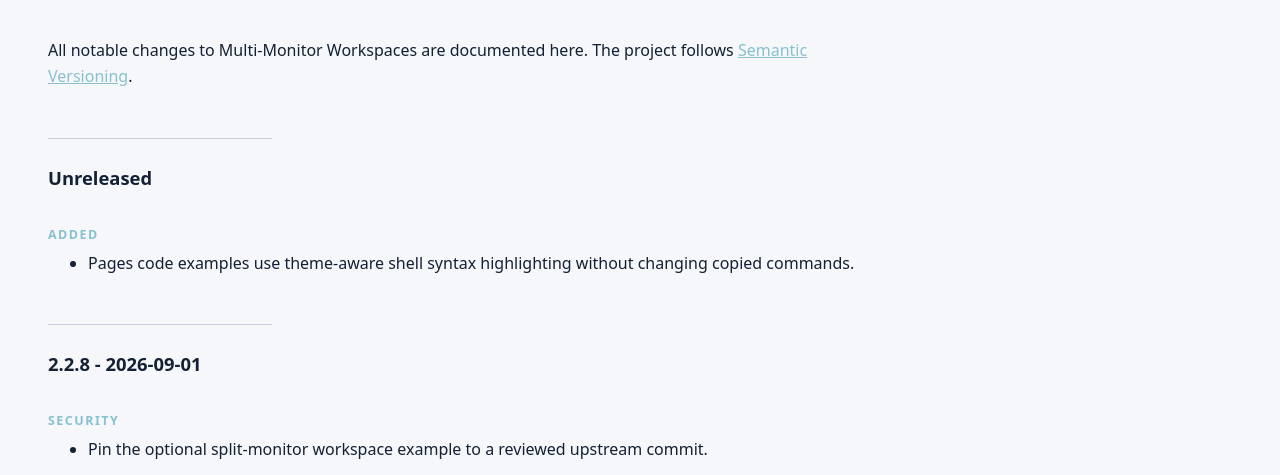
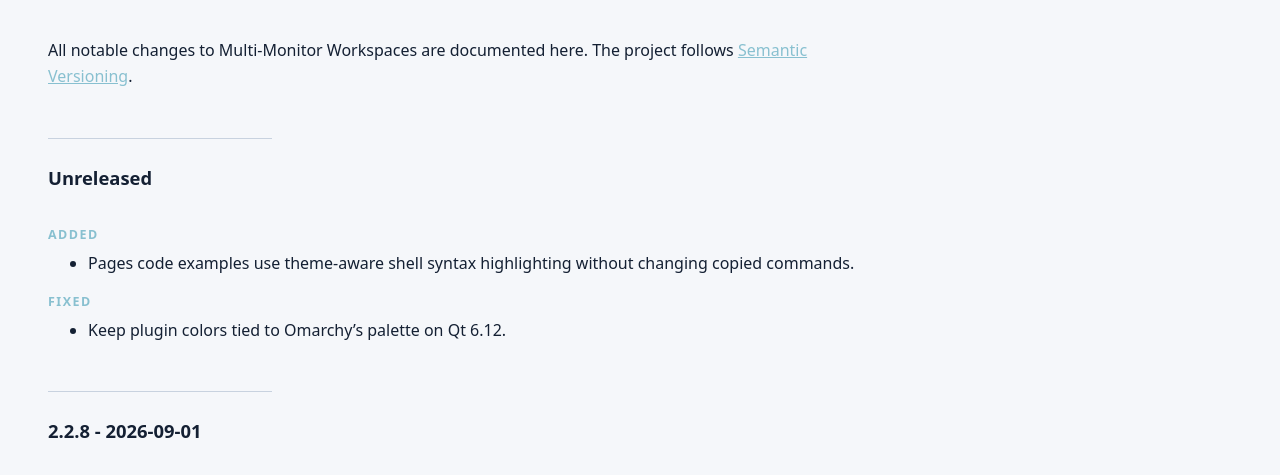
Before and after one commit to bolens/omarchy-multi-monitor-workspaces, a website: page docs/changelog/index.html in a window 1280 px wide. Shown: the part 315-790 px from the top of the page. Drawn offline with Linux system fonts and the light colour scheme.

Commit message:
fix(docs): regenerate CI migration changelog page

```diff
--- a/docs/changelog/index.html
+++ b/docs/changelog/index.html
@@ -5,6 +5,10 @@
 <h3>Added</h3>
 <ul>
 <li>Pages code examples use theme-aware shell syntax highlighting without changing copied commands.</li>
+</ul>
+<h3>Fixed</h3>
+<ul>
+<li>Keep plugin colors tied to Omarchy’s palette on Qt 6.12.</li>
 </ul>
 <h2 id="2-2-8-2026-09-01">2.2.8 - 2026-09-01</h2>
 <h3>Security</h3>
```
